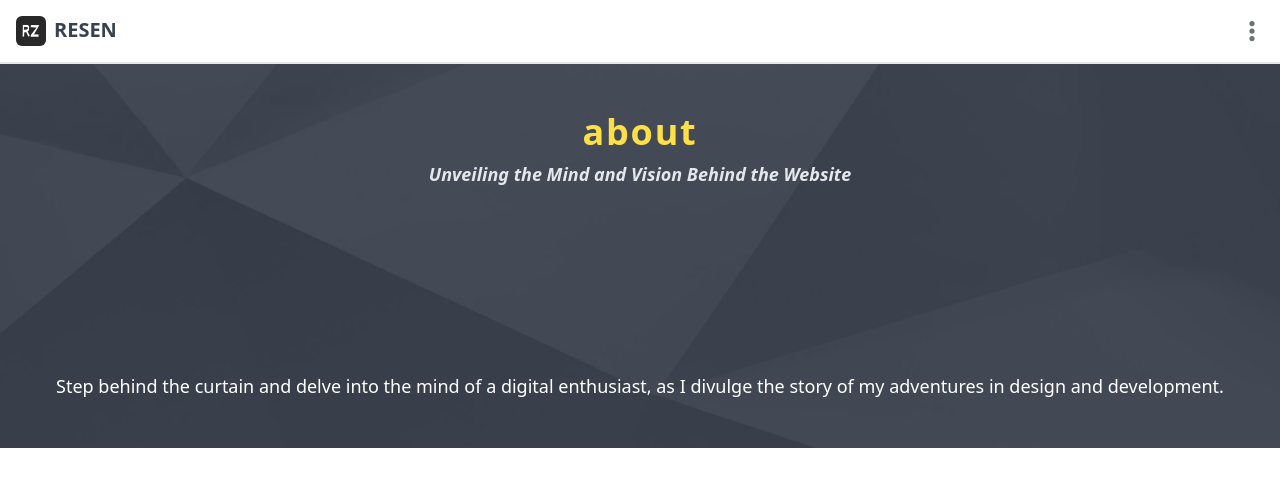
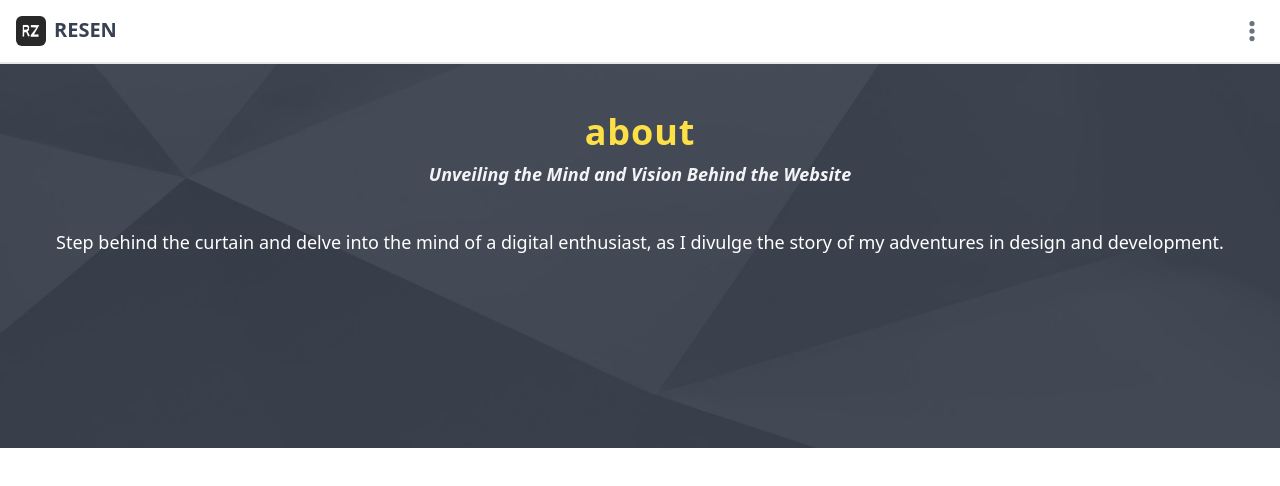
Before and after one commit to resenzhu/nextjs, a Next.js app: page /about in a window 1280 px wide. Shown: the top 486 px of the page. Built offline with nearby package versions, Linux system fonts and the light colour scheme.

Commit message:
update styles

```diff
--- a/src/components/main/shared/jumbotron.tsx
+++ b/src/components/main/shared/jumbotron.tsx
@@ -12,14 +12,16 @@ const Jumbotron = ({
   <div className='h-96'>
     <div className='absolute h-96 w-full bg-[url("/images/main/shared/background.webp")] bg-cover bg-right bg-no-repeat brightness-50 contrast-125'></div>
     <div className='absolute h-96 w-full bg-gray-700 opacity-70'></div>
-    <div className='relative mx-4 flex h-full flex-col justify-between py-12 text-center'>
+    <div className='relative mx-4 flex h-full flex-col space-y-10 py-12 text-center'>
       <div className='space-y-2'>
-        <div className='text-4xl font-extrabold tracking-wider text-yellow-300'>
+        <div className='text-4xl font-extrabold tracking-wide text-yellow-300'>
           {title}
         </div>
-        <div className='text-lg font-bold italic text-gray-200'>{subtitle}</div>
+        <div className='mx-8 text-lg font-bold italic text-gray-100'>
+          {subtitle}
+        </div>
       </div>
-      <div className=' text-lg font-light text-white'>{description}</div>
+      <div className='text-lg font-light text-white'>{description}</div>
     </div>
   </div>
 );
```
